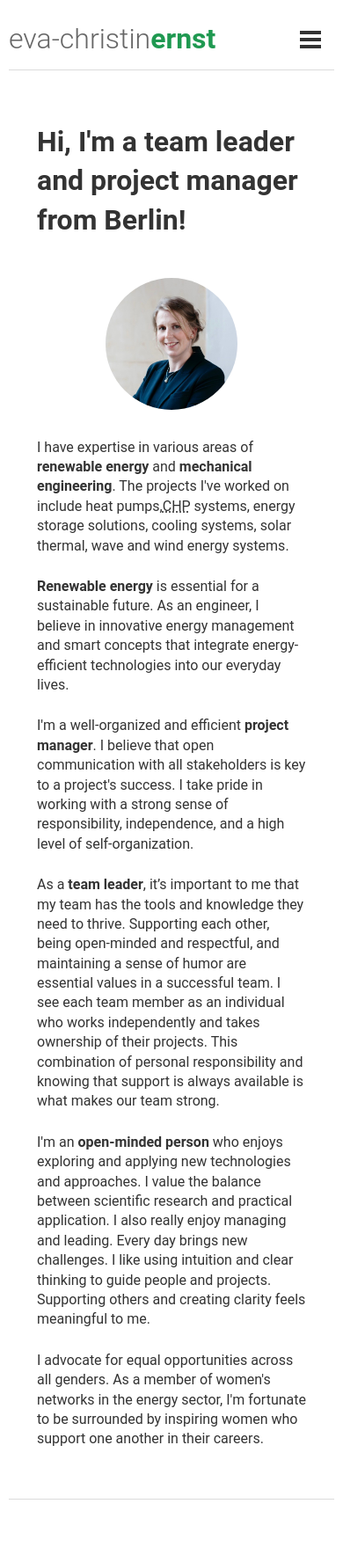
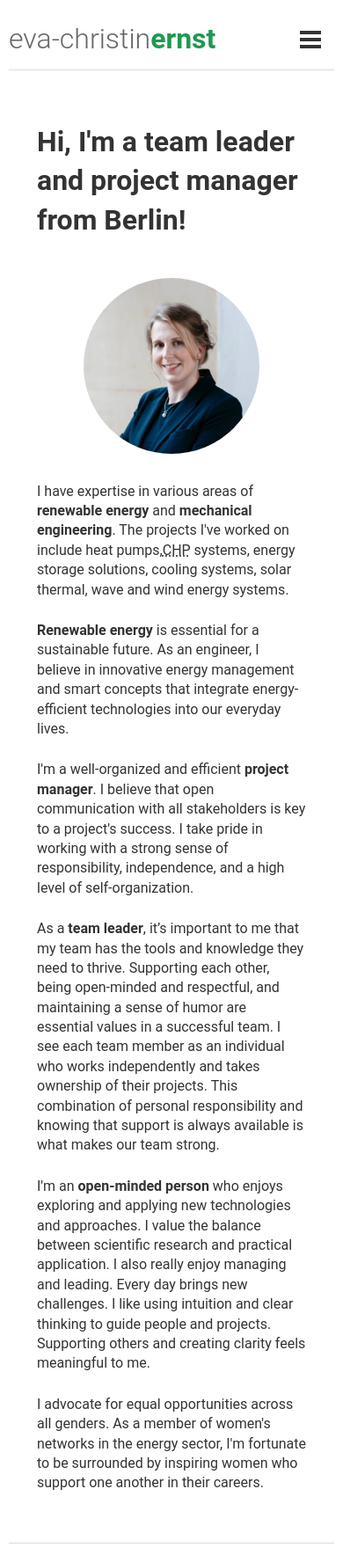
Before and after one commit to evafroehlich/website, a Jekyll site: the page built from index.html, in a window 390 px wide. Shown: the whole page at 88% size. Built offline with Jekyll 4.4.1, drawn with Linux system fonts in a browser that asks for light colours; before the commit the page ends 1726 px from its top, so only the background shows below that.

Commit message:
Update custom.scss

```diff
--- a/_sass/custom.scss
+++ b/_sass/custom.scss
@@ -162,6 +162,6 @@ details[open] summary::before {
   }
 
   .home__portrait-photo {
-    max-width: 150px;        /* Adjust image size on mobile */
+    max-width: 200px;        /* Adjust image size on mobile */
   }
 }
```
